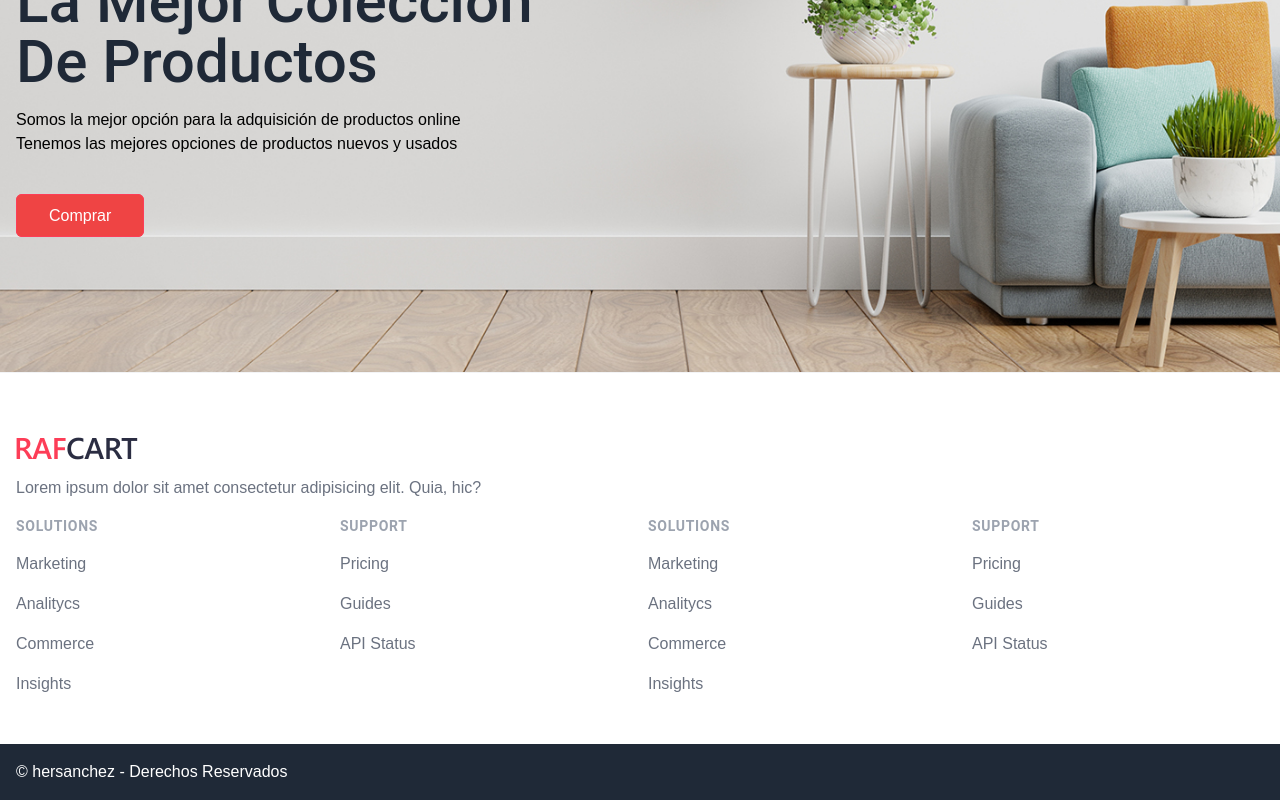
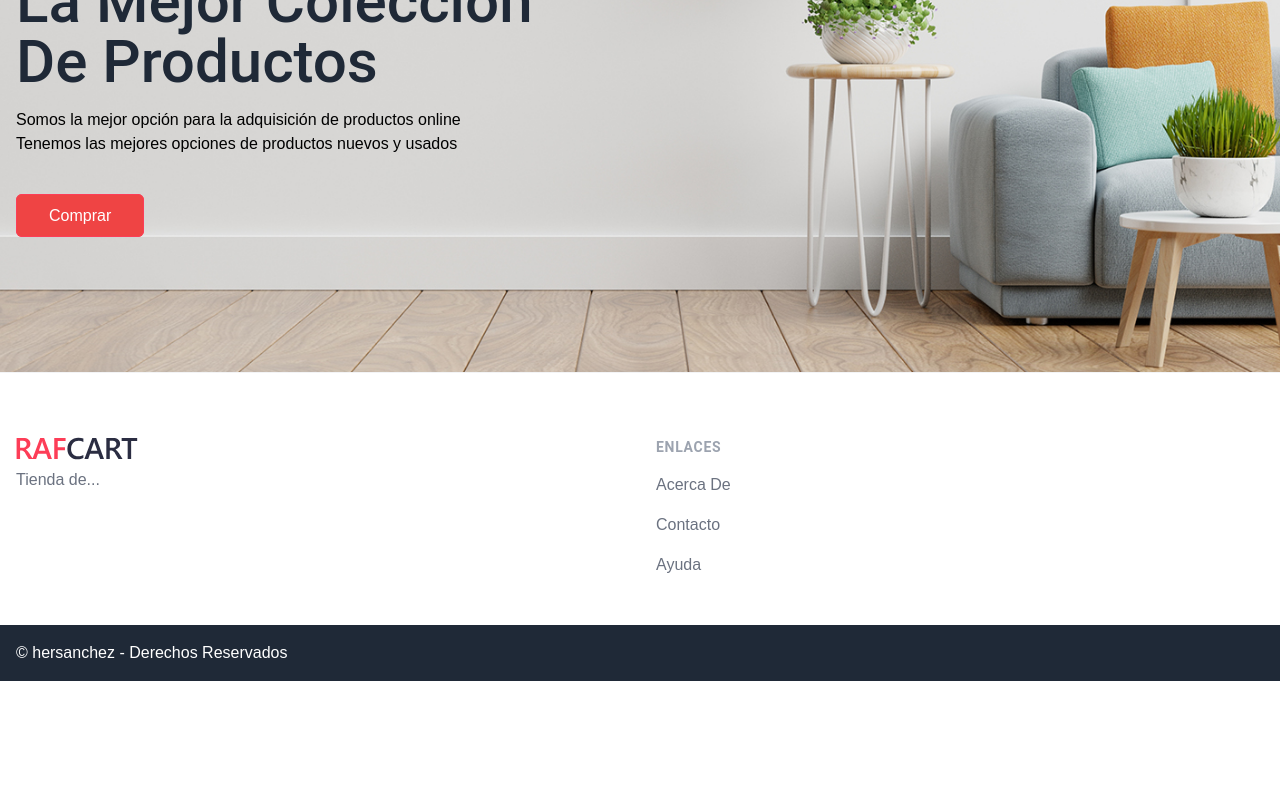
Before and after one commit to Alexandraitama/hersanchez-shop, a Nuxt app: page / in a window 1280 px wide. Shown: the part 318-1118 px from the top of the page. After the commit the page ends 999 px from the top, so only its background shows below. Built offline with nearby package versions, Linux system fonts and the light colour scheme.

Commit message:
ajustar link

```diff
--- a/components/footer-component.vue
+++ b/components/footer-component.vue
@@ -1,70 +1,27 @@
 <template>
     <footer class="bg-white pt-16 pb-12 border-t border-gray-100">
         <div class="container grid grid-cols-1 ">
-            <div class="col-span-1 space-y-4">
-                <img src="/images/logo.png" alt="logo" class="w-30">
-                <div class="mr-2">
-                    <p class="text-gray-500">
-                        Lorem ipsum dolor sit amet consectetur adipisicing elit. Quia, hic?
-                    </p>
-                </div>
-                <div class="flex space-x-5">
-                    <a href="#" class="text-gray-400 hover:text-gray-500"><i
-                            class="fa-brands fa-facebook-square"></i></a>
-                    <a href="#" class="text-gray-400 hover:text-gray-500"><i
-                            class="fa-brands fa-instagram-square"></i></a>
-                    <a href="#" class="text-gray-400 hover:text-gray-500"><i
-                            class="fa-brands fa-twitter-square"></i></a>
-                    <a href="#" class="text-gray-400 hover:text-gray-500">
-                        <i class="fa-brands fa-github-square"></i>
-                    </a>
-                </div>
-            </div>
-
-            <div class="col-span-2 grid grid-cols-2 gap-4">
                 <div class="grid grid-cols-2 gap-4 md:gap-8">
-                    <div>
-                        <h3 class="text-sm font-semibold text-gray-400 uppercase tracking-wider">Solutions</h3>
-                        <div class="mt-4 space-y-4">
-                            <a href="#" class="text-base text-gray-500 hover:text-gray-900 block">Marketing</a>
-                            <a href="#" class="text-base text-gray-500 hover:text-gray-900 block">Analitycs</a>
-                            <a href="#" class="text-base text-gray-500 hover:text-gray-900 block">Commerce</a>
-                            <a href="#" class="text-base text-gray-500 hover:text-gray-900 block">Insights</a>
+                    <div class="space-y-2">
+                        <img src="/images/logo.svg" alt="logo" class="w-30">
+                        <div class="mr-2">
+                            <p class="text-gray-500">
+                                Tienda de...
+                            </p>
                         </div>
                     </div>
 
                     <div>
-                        <h3 class="text-sm font-semibold text-gray-400 uppercase tracking-wider">Support</h3>
+                        <h3 class="text-sm font-semibold text-gray-400 uppercase tracking-wider">Enlaces</h3>
                         <div class="mt-4 space-y-4">
-                            <a href="#" class="text-base text-gray-500 hover:text-gray-900 block">Pricing</a>
+                            <nuxt-link to="/acerca" class="text-base text-gray-500 hover:text-gray-900 block">Acerca De</nuxt-link>
                             <!-- <a href="#" class="text-base text-gray-500 hover:text-gray-900 block">Documentation</a> -->
-                            <a href="#" class="text-base text-gray-500 hover:text-gray-900 block">Guides</a>
-                            <a href="#" class="text-base text-gray-500 hover:text-gray-900 block">API Status</a>
+                            <nuxt-link to="/contacto" class="text-base text-gray-500 hover:text-gray-900 block">Contacto</nuxt-link>
+                            <a href="#" class="text-base text-gray-500 hover:text-gray-900 block">Ayuda</a>
                         </div>
                     </div>
                 </div>
-                <div class="grid grid-cols-2 gap-8">
-                    <div>
-                        <h3 class="text-sm font-semibold text-gray-400 uppercase tracking-wider">Solutions</h3>
-                        <div class="mt-4 space-y-4">
-                            <a href="#" class="text-base text-gray-500 hover:text-gray-900 block">Marketing</a>
-                            <a href="#" class="text-base text-gray-500 hover:text-gray-900 block">Analitycs</a>
-                            <a href="#" class="text-base text-gray-500 hover:text-gray-900 block">Commerce</a>
-                            <a href="#" class="text-base text-gray-500 hover:text-gray-900 block">Insights</a>
-                        </div>
-                    </div>
 
-                    <div>
-                        <h3 class="text-sm font-semibold text-gray-400 uppercase tracking-wider">Support</h3>
-                        <div class="mt-4 space-y-4">
-                            <a href="#" class="text-base text-gray-500 hover:text-gray-900 block">Pricing</a>
-                            <!-- <a href="#" class="text-base text-gray-500 hover:text-gray-900 block">Documentation</a> -->
-                            <a href="#" class="text-base text-gray-500 hover:text-gray-900 block">Guides</a>
-                            <a href="#" class="text-base text-gray-500 hover:text-gray-900 block">API Status</a>
-                        </div>
-                    </div>
-                </div>
-            </div>
         </div>
     </footer>
 </template>
```
